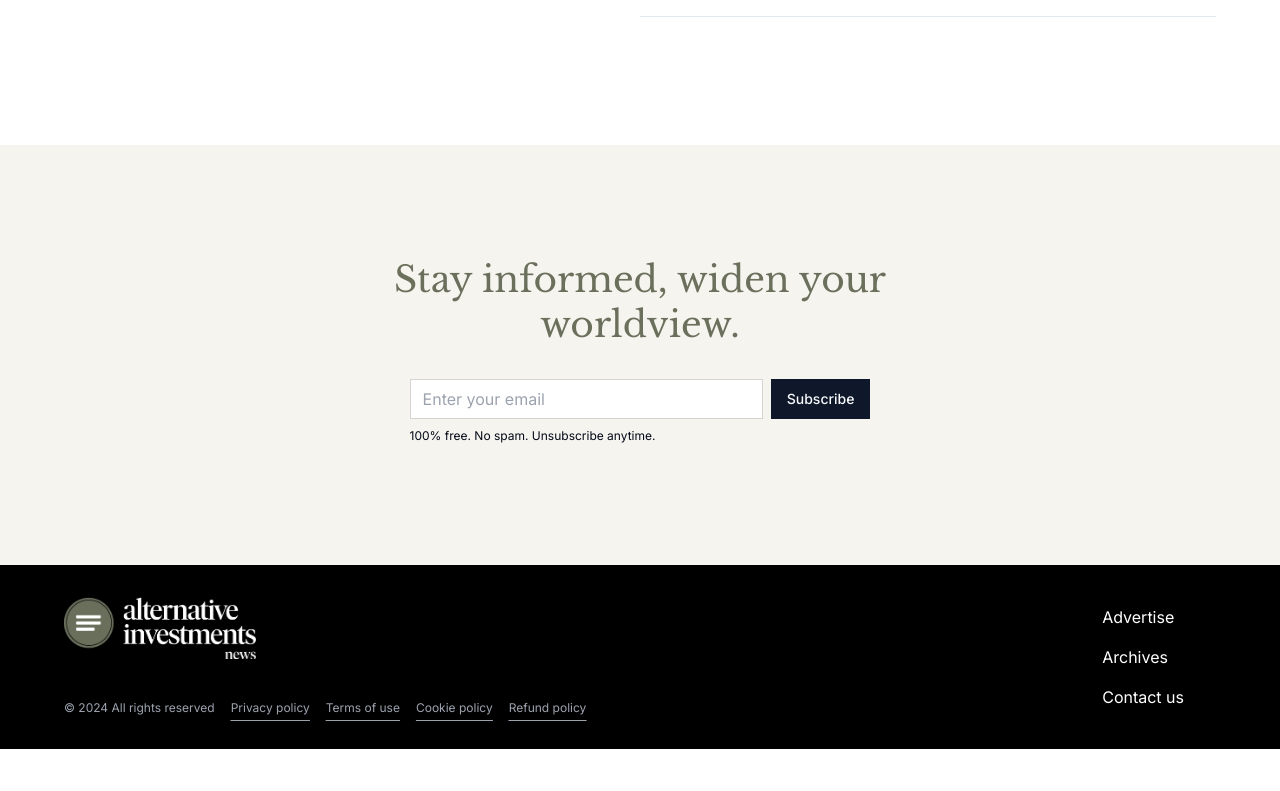
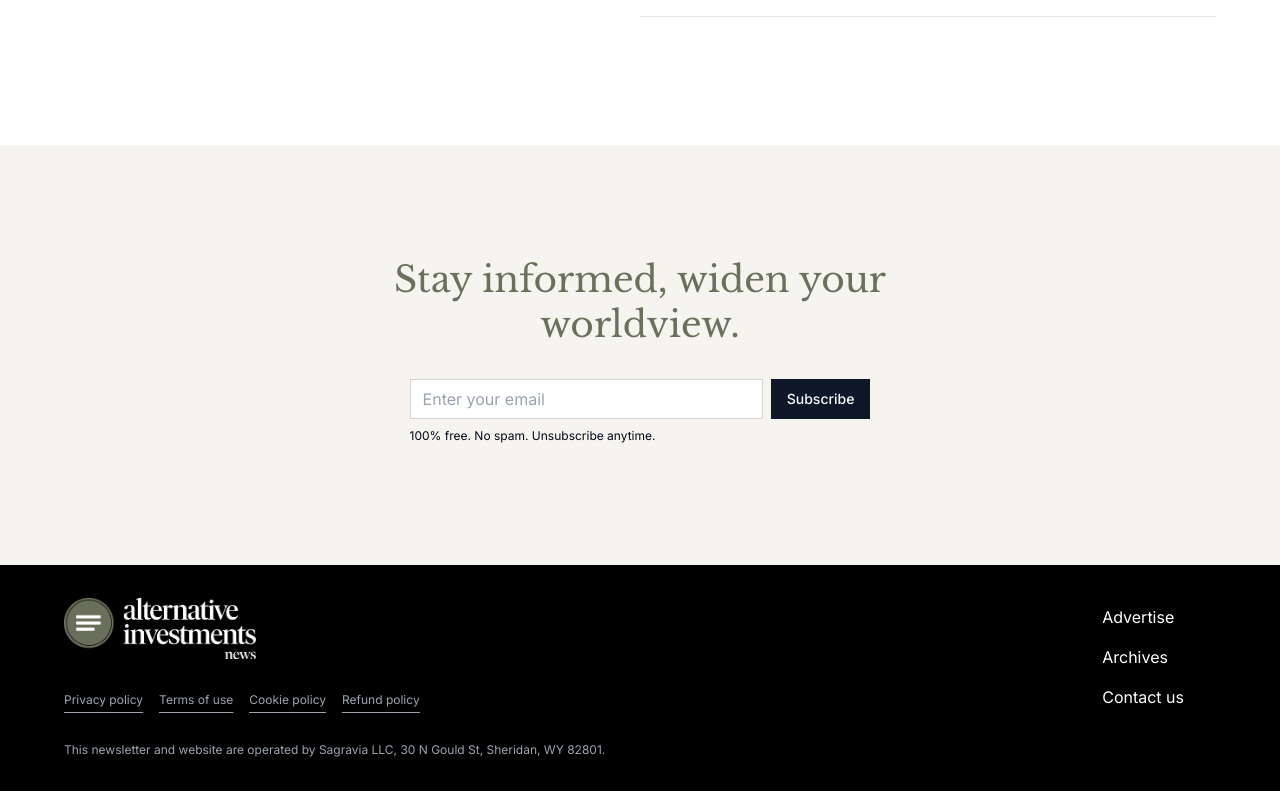
Before and after one commit to Elango-Sagravia/alt-news, a Next.js app: page /contact in a window 1280 px wide. Shown: the part 1599-2390 px from the top of the page. Before the commit the page ends 2348 px from the top, so only its background shows below. Built offline with nearby package versions, Linux system fonts and the light colour scheme.

Commit message:
added unsubscribe footer and api fpr latest blogs

```diff
--- /dev/null
+++ b/app/(web)/unsubscribe/page.js
@@ -0,0 +1,49 @@
+"use client";
+
+import { useSearchParams } from "next/navigation";
+import { useEffect, Suspense } from "react";
+
+const UnsubscribeContent = () => {
+  const params = useSearchParams();
+  const email = params.get("email");
+
+  useEffect(() => {
+    if (email) {
+      try {
+        fetch(`https://hooks.zapier.com/hooks/catch/11976044/2t02mgc/`, {
+          mode: "no-cors",
+          method: "POST",
+          headers: {
+            "Content-Type": "application/json",
+          },
+          body: JSON.stringify({
+            email,
+            domain: window.location.hostname,
+          }),
+        });
+      } catch (error) {
+        console.error("Error:", error);
+      }
+    }
+  }, [email]);
+
+  return (
+    <h1 className="text-3xl text-nl_background w-full md:w-1/2">
+      {email
+        ? `Your email (${email}) has been successfully removed from our subscriber list.`
+        : "Email not found."}
+    </h1>
+  );
+};
+
+const Unsubscribe = () => {
+  return (
+    <div className="bg-nl_sec_background min-h-svh md:min-h-[1050px] flex justify-center items-center px-4 md:px-8">
+      <Suspense fallback={<div>Loading...</div>}>
+        <UnsubscribeContent />
+      </Suspense>
+    </div>
+  );
+};
+
+export default Unsubscribe;
--- /dev/null
+++ b/app/api/blogs/latest/route.js
@@ -0,0 +1,20 @@
+import { NextResponse } from "next/server";
+import { getDocuments } from "outstatic/server";
+
+async function getData() {
+  const blogs = getDocuments("blogs", ["slug", "latest"]);
+
+  return blogs;
+}
+export async function GET() {
+  try {
+    const blogs = await getData();
+    const blog = blogs.find((blog) => blog.latest);
+    return NextResponse.json(blog);
+  } catch (err) {
+    return NextResponse.json(
+      { error: "Failed to fetch blogs" },
+      { status: 500 }
+    );
+  }
+}
--- a/components/ui/footer/footer.js
+++ b/components/ui/footer/footer.js
@@ -11,11 +11,8 @@
                 <img src="/logo-dark.png" layout="responsive" alt="Logo" />
               </div>
             </Link>
-            <div className="flex">
-              <p className="mt-4 text-[12px] text-gray-400">
-                &copy; 2024 All rights reserved
-              </p>
-              <ul className="flex mt-4 ml-4">
+            <div className="flex flex-col">
+              <ul className="flex mt-8">
                 <li className="underline hover:underline underline-offset-8 text-[12px] text-gray-400">
                   <Link href="/policy/privacy-policy">Privacy policy</Link>
                 </li>
@@ -29,6 +26,10 @@
                   <Link href="/policy/refund-policy">Refund policy</Link>
                 </li>
               </ul>
+              <p className="mt-8 text-[12px] text-gray-400">
+                This newsletter and website are operated by Sagravia LLC, 30 N
+                Gould St, Sheridan, WY 82801.
+              </p>
             </div>
           </div>
           <div>
@@ -85,7 +86,8 @@
             </ul>
           </div>
           <p className="mt-8 text-[12px] text-gray-400">
-            &copy; 2024 All rights reserved
+            This newsletter and website are operated by Sagravia LLC, 30 N Gould
+            St, Sheridan, WY 82801
           </p>
         </div>
       </footer>
--- a/components/ui/subscriberForm/subscriberForm.js
+++ b/components/ui/subscriberForm/subscriberForm.js
@@ -23,7 +23,10 @@
         headers: {
           "Content-Type": "application/json",
         },
-        body: JSON.stringify({ email: inputEmail }),
+        body: JSON.stringify({
+          email: inputEmail.toLowerCase().trim(),
+          domain: window.location.hostname,
+        }),
       });
 
       const data = await response.json();
```
